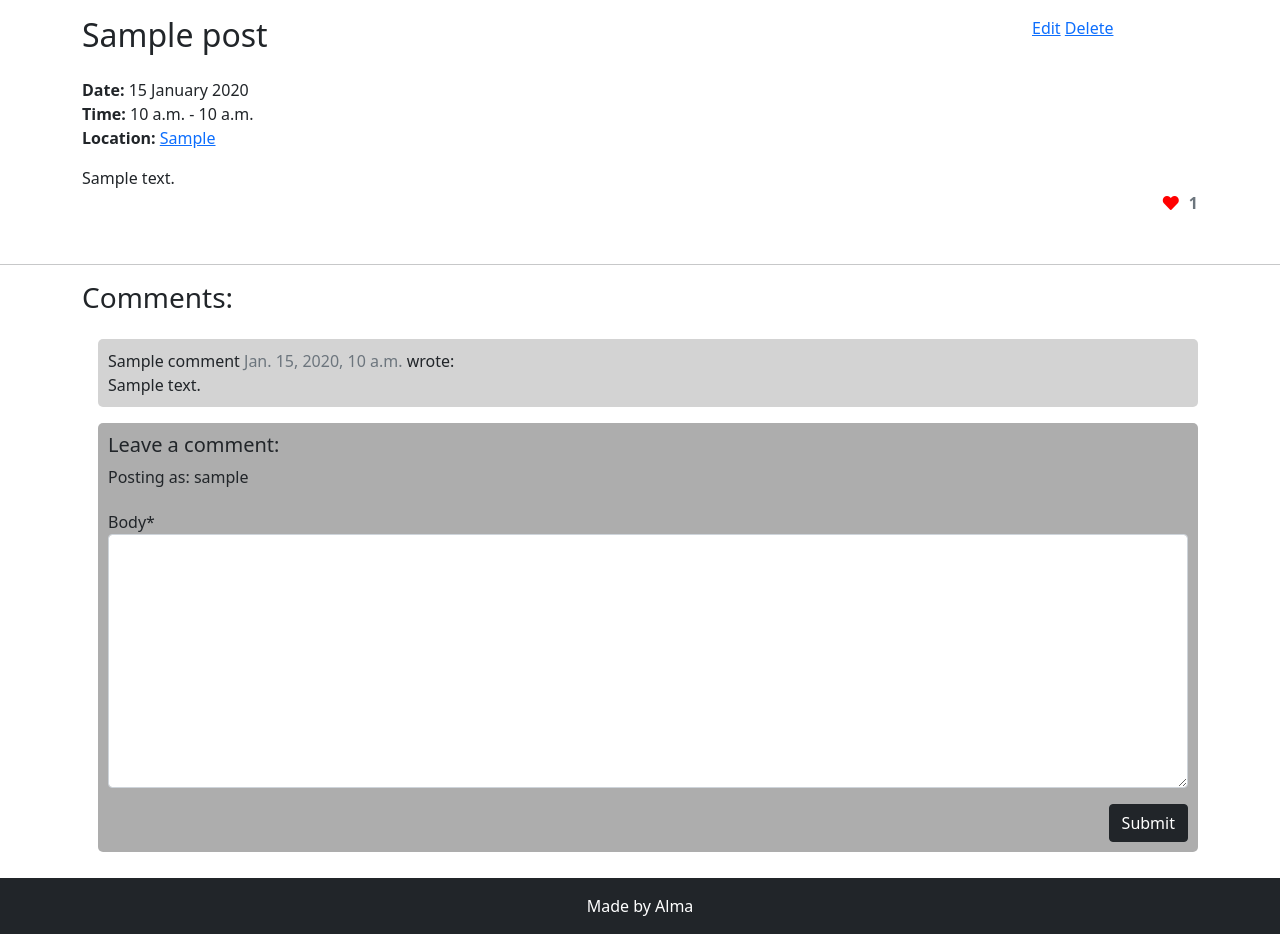
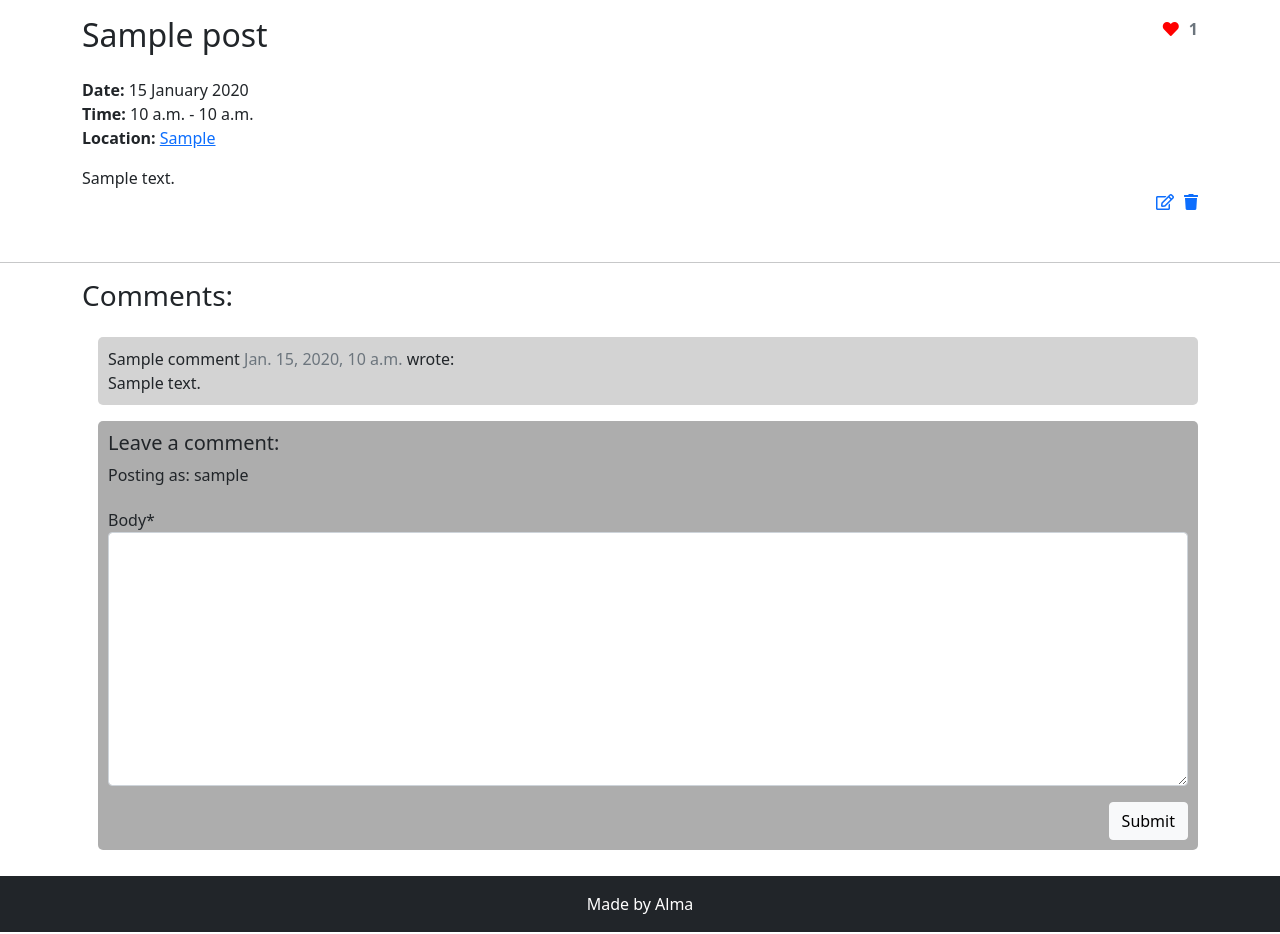
Before and after one commit to AlmaBroman/flea-finder-stockholm, a Django app: a page that uses templates/post_detail.html in a window 1280 px wide. Shown: the part 618-1552 px from the top of the page. Run offline with Django 3.2, Linux system fonts and the light colour scheme; a user stored in the database is signed in; tables that the repository leaves empty hold one stand-in row (values such as "Sample post"); some libraries are stand-ins or nearby versions.

Commit message:
Add edit/delete buttons to post-detail

```diff
--- a/static/css/style.css
+++ b/static/css/style.css
@@ -10,6 +10,10 @@ p {
 
 .brand img {
     max-width: 40px;
+}
+
+.margin-right-10px {
+    margin-right: 10px
 }
 
 /* Post List */
--- a/templates/index.html
+++ b/templates/index.html
@@ -24,12 +24,15 @@
                                 </div>
                                 <div class="flash-title d-flex justify-content-between">
                                     <h5 class="mb-0">{{ post.title }}</h5>
+                                    {% if user.is_authenticated %}
+                                    <!-- only supposed to show if the logged in user is the author of the post -->
                                     <div>
                                         <a href="{% url 'update_post' post.slug %}"><i
                                                 class="far fa-edit fa-sm"></i></a>
                                         <a href="{% url 'delete_post' post.slug %}"><i
                                                 class="fas fa-trash fa-sm"></i></a>
                                     </div>
+                                    {% endif %}
                                 </div>
                             </div>
                             <div class="post-body pl-card-body">
--- a/templates/post_detail.html
+++ b/templates/post_detail.html
@@ -16,19 +16,10 @@
         </div>
     </div>
     <div class="row mt-3">
-        <div class="col-10">
+        <div class="col-8 col-md-10 col-lg-11">
             <h2 class="post-title">{{ post.title }}</h2>
         </div>
-        <div class="col-2">
-            <a href="{% url 'update_post' post.slug %}">Edit</a>
-            <a href="{% url 'delete_post' post.slug %}">Delete</a>
-        </div>
-        <div class="col-12 mt-3">
-            <p><strong>Date: </strong>{{ post.start_date|date:"j F Y" }}</p>
-            <p><strong>Time: </strong>{{ post.start_time|time:"P" }} - {{ post.end_time|time:"P" }}</p>
-            <p><strong>Location: </strong> <a href="{{ post.map_link }}" target="_blank">{{ post.adress }}</a></p>
-            <p class="mt-3">{{ post.description | safe }}</p>
-            <div class="text-align-right">
+        <div class="col-4 col-md-2 col-lg-1 d-flex justify-content-end">
             <strong>
                 {% if user.is_authenticated %}
                 <form class="d-inline" action="{% url 'post_like' post.slug %}" method="POST">
@@ -52,7 +43,21 @@
                 <span class="text-secondary">{{ post.number_of_likes }}</span>
             </strong>
         </div>
+        <div class="col-12 mt-3">
+            <p><strong>Date: </strong>{{ post.start_date|date:"j F Y" }}</p>
+            <p><strong>Time: </strong>{{ post.start_time|time:"P" }} - {{ post.end_time|time:"P" }}</p>
+            <p><strong>Location: </strong> <a href="{{ post.map_link }}" target="_blank">{{ post.adress }}</a></p>
+            <p class="mt-3">{{ post.description | safe }}</p>
         </div>
+        {% if user.is_authenticated %}
+        <!-- only supposed to show if the logged in user is the author of the post -->
+        <div class="col-12 d-flex justify-content-end">
+            <a href="{% url 'update_post' post.slug %}" class="margin-right-10px"><i
+                class="far fa-edit"></i></a>
+        <a href="{% url 'delete_post' post.slug %}" class="ml-3"><i
+                class="fas fa-trash"></i></a>
+        </div>
+        {% endif %}
     </div>
 </div>
 <div class="row mt-5">
@@ -88,7 +93,7 @@
                                 {{ comment_form | crispy }}
                                 {% csrf_token %}
                                 <div class="d-flex flex-row-reverse">
-                                <button type="submit" class="btn btn-dark mt-3">Submit</button>
+                                <button type="submit" class="btn btn-light mt-3">Submit</button>
                             </div>
                             </form>
                             {% endif %}
```
Lines whose indentation alone changed are shown as unchanged.
